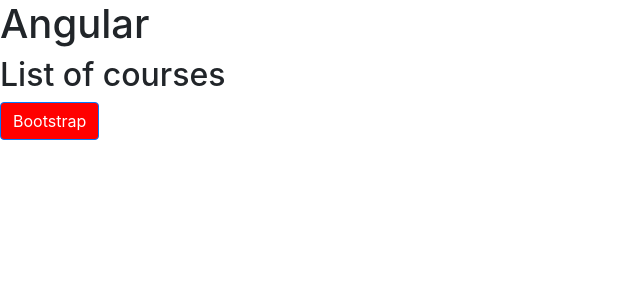
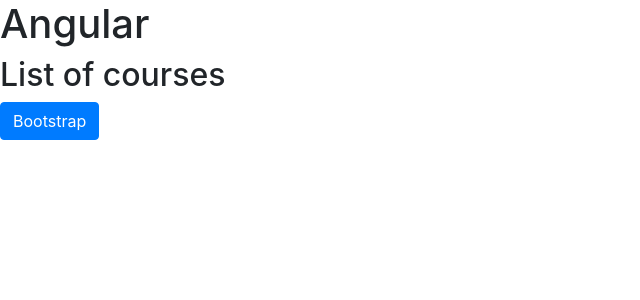
Before and after one commit to CodingBookOrg/cb-angular, an Angular app in the folder hello-world/: page / in a window 1280 px wide. Shown: the top 300 px of the page, without its empty margins (0-640 px from the left). Built offline with nearby package versions, Linux system fonts and the light colour scheme.

Commit message:
Event Binding

```diff
--- a/hello-world/src/app/courses.component.ts
+++ b/hello-world/src/app/courses.component.ts
@@ -4,12 +4,15 @@
     selector: "courses",
     /** https://www.w3schools.com/Jsref/dom_obj_style.asp */
     template: `<h2>{{ title}}</h2>
-        <button class="btn btn-primary"
-        [style.backgroundColor]="isActive ? 'blue' : 'red'">
+        <button class="btn btn-primary" (click)="onClick()">
         Bootstrap
         </button>`
 })
 export class CoursesComponent {
     title: string = "List of courses";
-    isActive = false;
+    isActive = true;
+
+    onClick() {
+        console.log("Button Clicked");
+    }
 }
```
